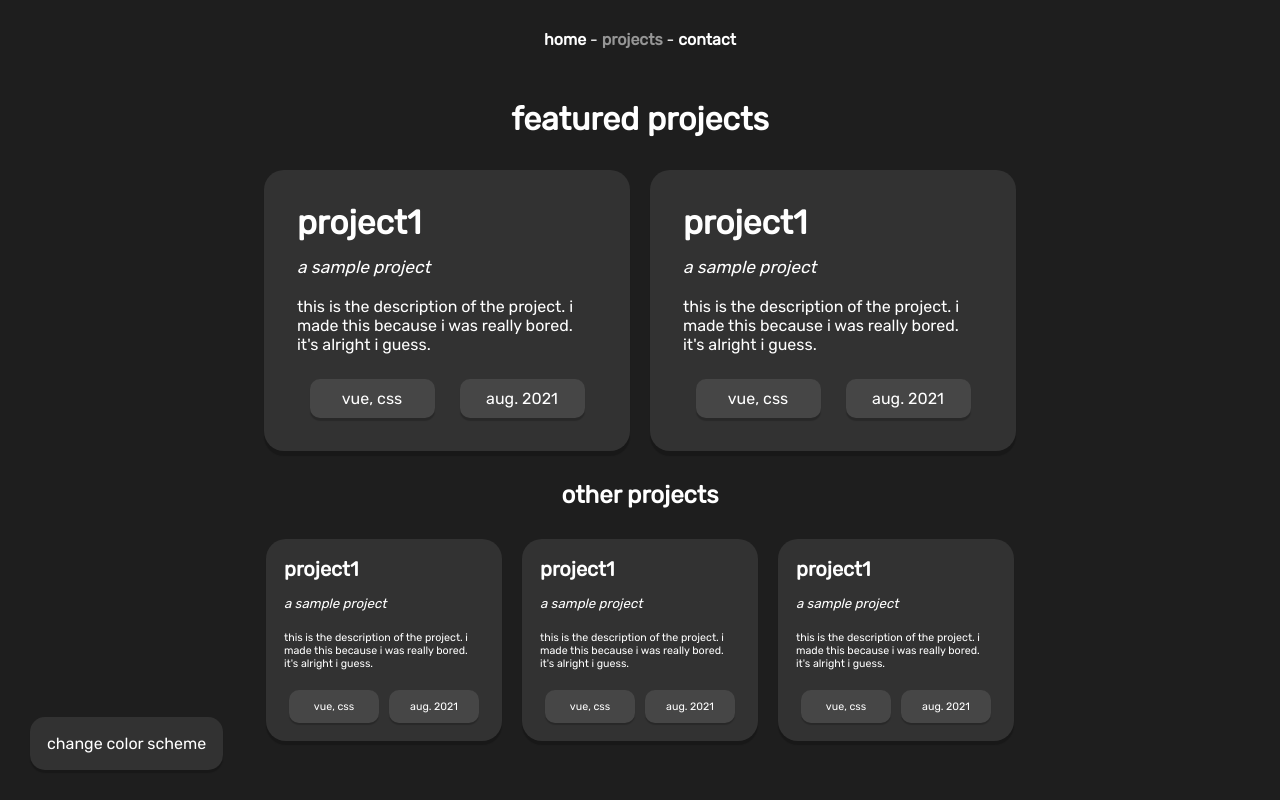
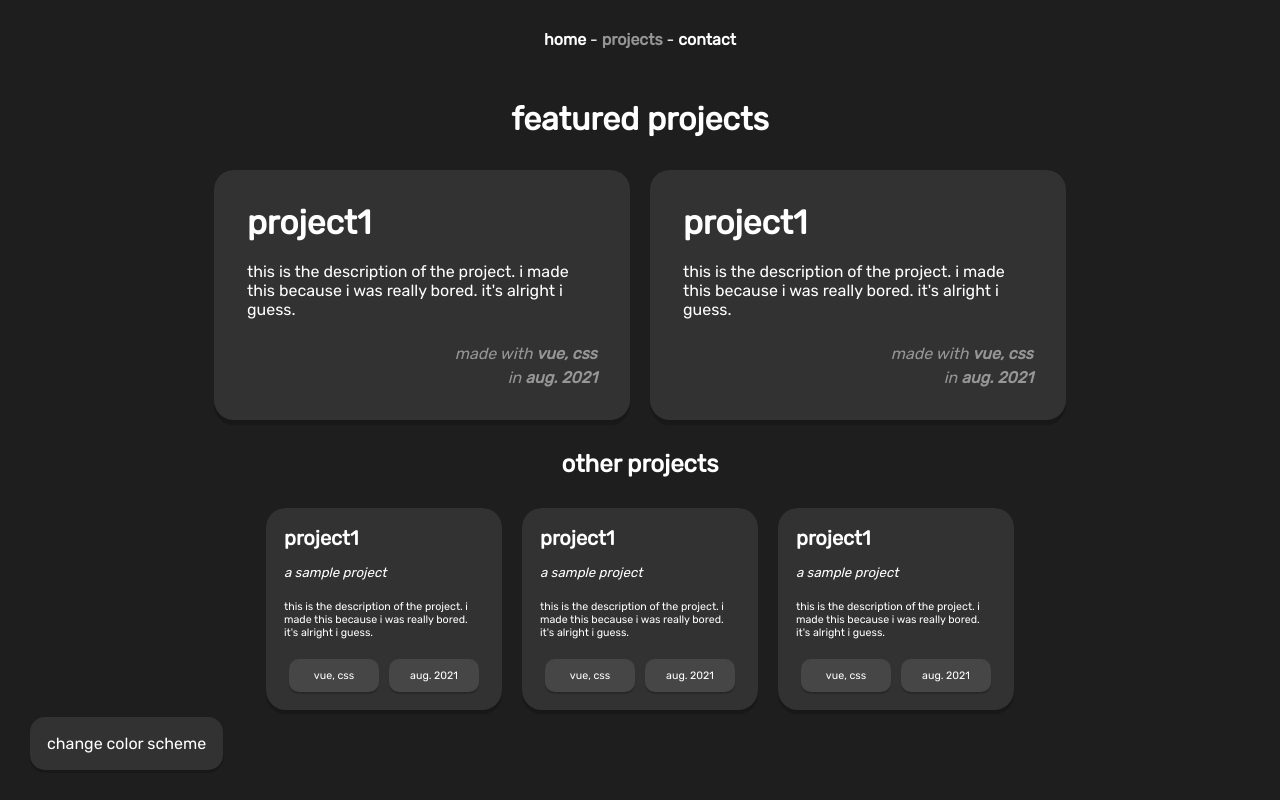
Before and after one commit to nathangchay/me, a Vue app: page /#/projects in a window 1280 px wide. Built offline with nearby package versions, Linux system fonts and the light colour scheme; the HTML template or start-up script is replaced by a standard one.

Commit message:
Update FeaturedProjectTile.vue

```diff
--- a/src/components/FeaturedProjectTile.vue
+++ b/src/components/FeaturedProjectTile.vue
@@ -1,26 +1,23 @@
 <template>
-  <a
+  <router-link
     id="container"
-    :href="link"
+    :to="link"
   >
     <div id="title">
       {{ title }}
     </div>
-    <div id="subtitle">
-      {{ subtitle }}
-    </div>
     <div id="description">
       {{ desc }}
     </div>
-    <div id="row">
+    <div id="info">
       <div id="container-inner">
-        {{ lang }}
+        <i>made with <b>{{ lang }}</b></i>
       </div>
       <div id="container-inner">
-        {{ date }}
+        <i>in <b>{{ date }}</b></i>
       </div>
     </div>
-  </a>
+  </router-link>
 </template>
 
 <script>
@@ -28,10 +25,6 @@ export default {
   name: "FeaturedProjectTile",
   props: {
     title: {
-      type: String,
-      default: '',
-    },
-    subtitle: {
       type: String,
       default: '',
     },
@@ -63,7 +56,7 @@ export default {
     background-color: var(--container);
     display: flex;
     flex-direction: column;
-    width: 300px;
+    width: 350px;
     padding: 30px;
     margin: 10px;
     border-radius: 20px;
@@ -83,13 +76,15 @@ export default {
   }
 
   #container-inner {
-    width: 35%;
-    background-color: var(--accent1);
-    margin-top: 25px;
-    padding: 10px;
-    border-radius: 10px;
-    transition: background-color 300ms ease-in-out;
-    box-shadow: 0 3px 1px rgb(0 0 0 / 0.2);
+    color: var(--accent2);
+    margin-top: 5px;
+    transition: color 300ms ease-in-out;
+    text-align: right;
+  }
+
+  #info {
+    margin-top: auto;
+    align-self: flex-end;
   }
 
   #top {
@@ -100,18 +95,19 @@ export default {
   #subtitle {
     align-self: flex-start;
     font-style: italic;
-    margin-top: 15px;
+    margin-top: 4px;
     font-size: 13pt;
   }
 
   #title {
-    align-self: flex-start;
+    text-align: left;
     font-weight: bold;
     font-size: 25pt;
   }
 
   #description {
     margin-top: 20px;
+    margin-bottom: 20px;
     text-align: left;
   }
 </style>
```
